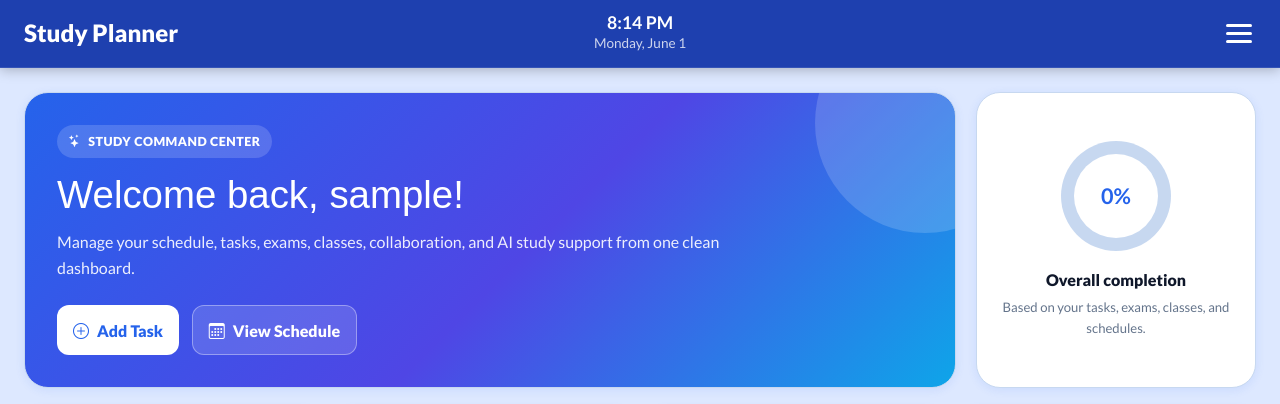
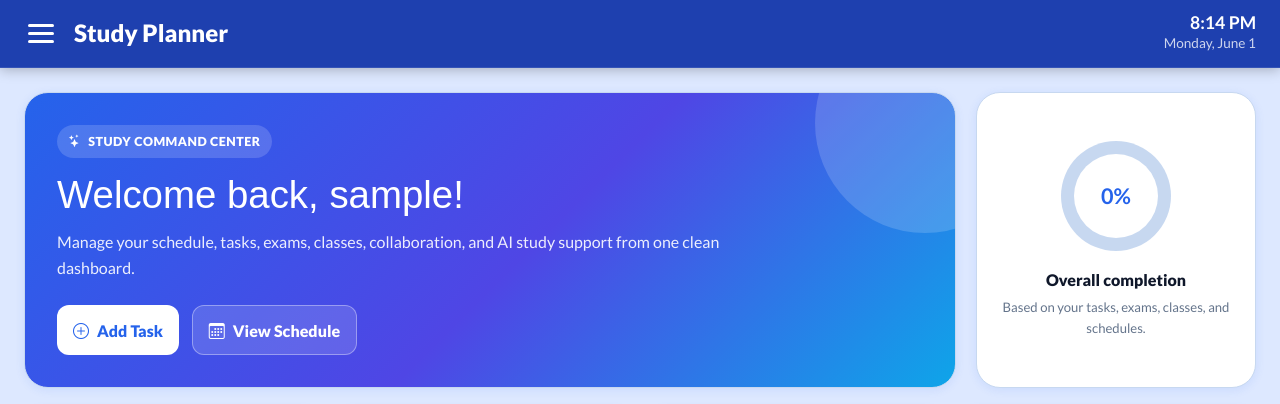
Before and after one commit to ShockCharge/CS301-Project, a Flask app: page /dashboard in a window 1280 px wide. Shown: the top 404 px of the page. Run offline with Flask 3, Linux system fonts and the light colour scheme; the visitor is signed in with stand-in values (Sample User, id 1); data that the repository does not hold is empty.

Commit message:
changed sidebar menu icon position

```diff
--- a/Static/css/dashboard.css
+++ b/Static/css/dashboard.css
@@ -12,7 +12,9 @@
 .header {
     width:100%;
     background:var(--header-bg);          /* #1e40af / #1e3a8a  */
-    display:grid; grid-template-columns:1fr auto 1fr;
+    display:grid;
+    grid-template-columns:auto minmax(0,1fr) auto;
+    column-gap:1rem;
     align-items:center;
     padding:0.75rem 1.5rem;
     position:sticky; top:0; z-index:1000;
@@ -20,13 +22,38 @@
     box-shadow:0 2px 12px rgba(0,0,0,0.25);
     transition:background 0.25s;
 }
-.header-title   { color:#fff; font-size:1.5rem; font-weight:900; justify-self:start; white-space:nowrap; }
-.header-content { text-align:center; justify-self:center; }
+.header-title {
+    grid-column:2;
+    grid-row:1;
+    color:#fff;
+    font-size:1.5rem;
+    font-weight:900;
+    justify-self:start;
+    white-space:nowrap;
+}
+.header-content {
+    grid-column:3;
+    grid-row:1;
+    text-align:right;
+    justify-self:end;
+}
 .header-time    { color:#fff; font-size:1.1rem; font-weight:700; line-height:1.2; }
 .header-date    { color:rgba(255,255,255,0.78); font-size:0.85rem; }
 
-.menu { justify-self:end; background:none; border:none; cursor:pointer; display:flex; flex-direction:column; gap:5px; padding:4px; }
+.menu {
+    grid-column:1;
+    grid-row:1;
+    justify-self:start;
+    background:none;
+    border:none;
+    cursor:pointer;
+    display:flex;
+    flex-direction:column;
+    gap:5px;
+    padding:4px;
+}
 .menu span { background:#fff; display:block; width:26px; height:3px; border-radius:2px; }
+
 
 /* ════════════════════════════════════════════
    SIDEBAR  —  always darkest blue
```
